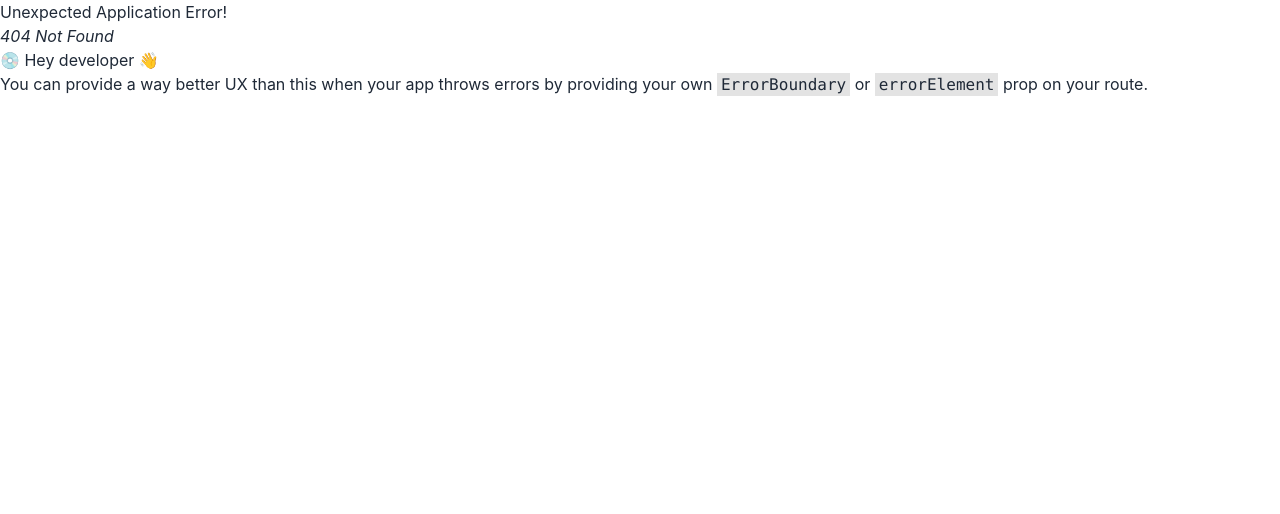
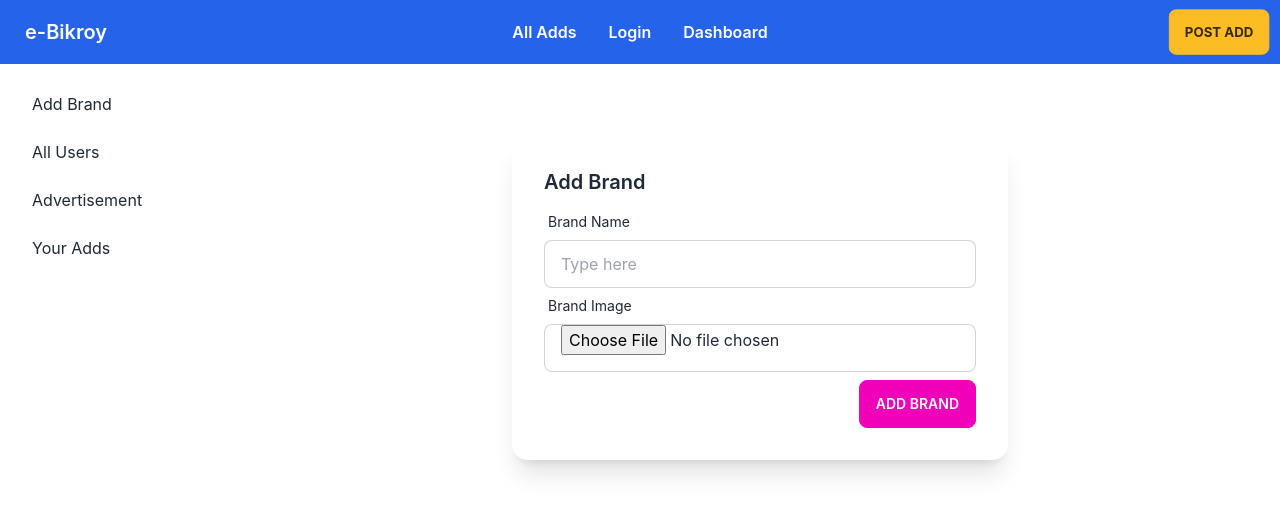
Before and after one commit to Shah-Md-Jihan/e-bikroy, a React (Create React App) app: page /dashboard/add/brand in a window 1280 px wide. Before the commit this address had no page. Shown: the top 514 px of the page. Built offline with nearby package versions, Linux system fonts and the light colour scheme.

Commit message:
add brand page added

```diff
--- /dev/null
+++ b/src/Pages/Dashboard/AddBrand/AddBrand.js
@@ -0,0 +1,31 @@
+import React from "react";
+
+const AddBrand = () => {
+  return (
+    <div className="mt-12">
+      <div className="card w-2/4 mx-auto bg-base-100 shadow-xl">
+        <div className="card-body">
+          <h2 className="card-title">Add Brand</h2>
+          <form>
+            <div className="form-control w-full">
+              <label className="label">
+                <span className="label-text">Brand Name</span>
+              </label>
+              <input type="text" placeholder="Type here" className="input input-bordered w-full" />
+
+              <label className="label">
+                <span className="label-text">Brand Image</span>
+              </label>
+              <input type="file" placeholder="Type here" className="input input-bordered w-full" />
+            </div>
+          </form>
+          <div className="card-actions justify-end">
+            <button className="btn btn-secondary">Add Brand</button>
+          </div>
+        </div>
+      </div>
+    </div>
+  );
+};
+
+export default AddBrand;
--- a/src/Routes/DashboardLayout/DashboardLayout.js
+++ b/src/Routes/DashboardLayout/DashboardLayout.js
@@ -15,7 +15,7 @@ const DashboardLayout = () => {
           <label htmlFor="dashboard-drawer" className="drawer-overlay"></label>
           <ul className="menu p-4 w-60 bg-base-100 text-base-content">
             <li>
-              <Link to="/">Add Brand</Link>
+              <Link to="/dashboard/add/brand">Add Brand</Link>
             </li>
             <li>
               <Link to="/">All Users</Link>
--- a/src/Routes/Routes.js
+++ b/src/Routes/Routes.js
@@ -1,5 +1,6 @@
 import { createBrowserRouter } from "react-router-dom";
 import Main from "../layouts/Main";
+import AddBrand from "../Pages/Dashboard/AddBrand/AddBrand";
 import Dashboard from "../Pages/Dashboard/Dashboard";
 import Home from "../Pages/Home/Home";
 import DashboardLayout from "./DashboardLayout/DashboardLayout";
@@ -23,6 +24,10 @@ export const router = createBrowserRouter([
         path: "/dashboard",
         element: <Dashboard></Dashboard>,
       },
+      {
+        path: "/dashboard/add/brand",
+        element: <AddBrand></AddBrand>,
+      },
     ],
   },
 ]);
```
